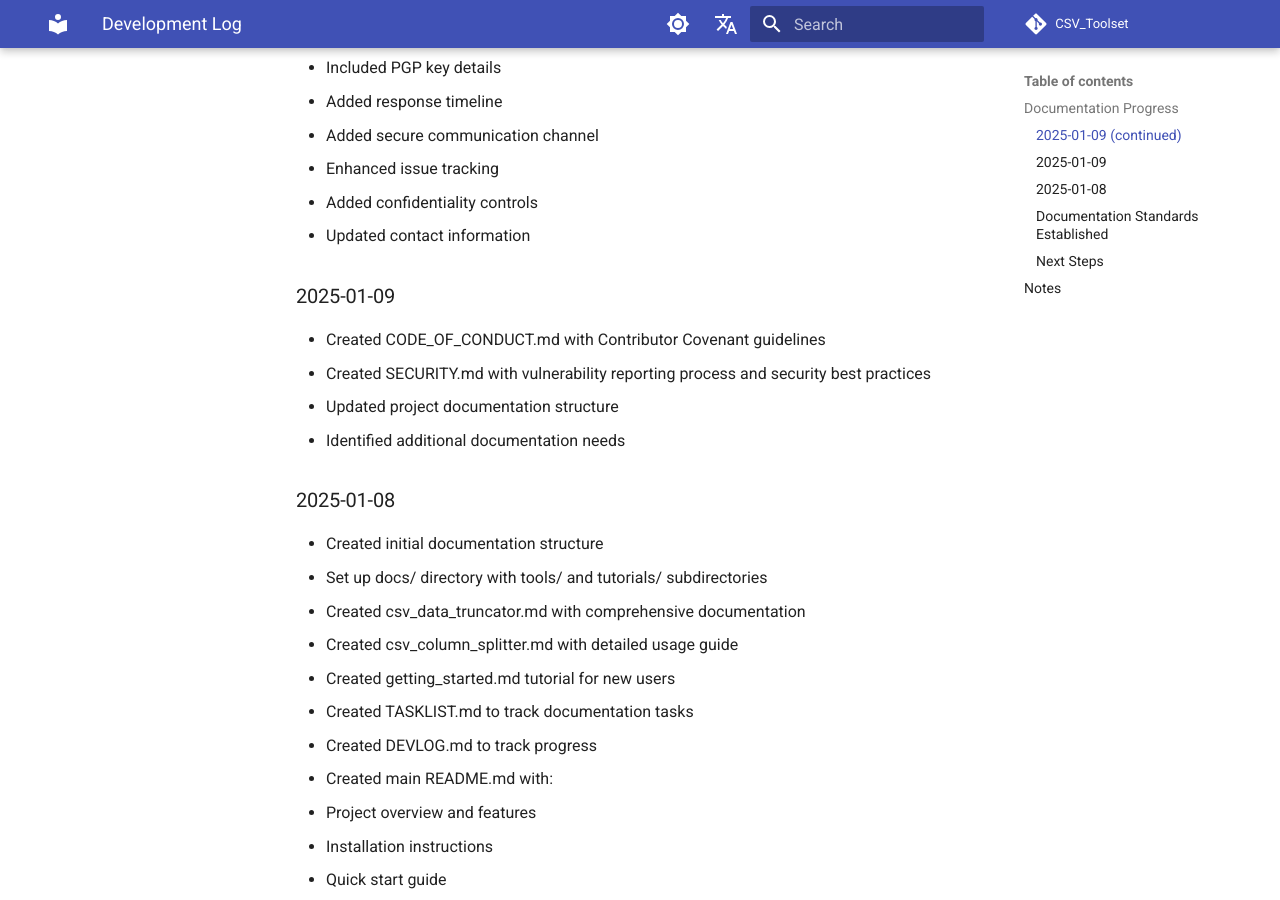
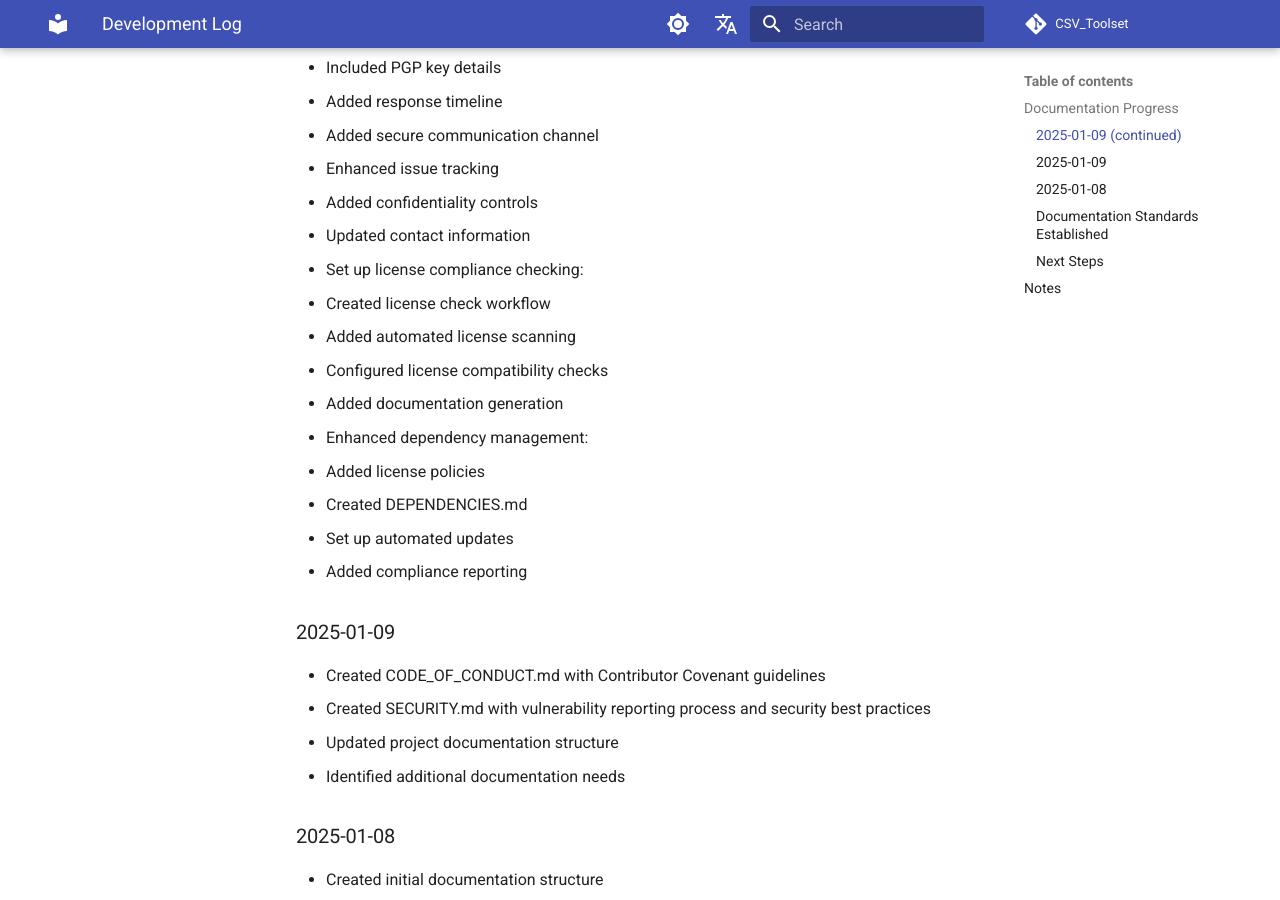
Before and after one commit to rfd62794/CSV_Toolset, an MkDocs documentation site: the page built from docs/DEVLOG.md, in a window 1280 px wide and 900 px high, scrolled down 4670 px. Built offline with MkDocs 1.6.1 and Material for MkDocs 9.7.7, drawn with Linux system fonts in a browser that asks for light colours; comment, search, counter and statistics services are not loaded; the version menu is left out.

```diff
--- a/docs/DEVLOG.md
+++ b/docs/DEVLOG.md
@@ -140,6 +140,16 @@
   - Enhanced issue tracking
   - Added confidentiality controls
   - Updated contact information
+- Set up license compliance checking:
+  - Created license check workflow
+  - Added automated license scanning
+  - Configured license compatibility checks
+  - Added documentation generation
+- Enhanced dependency management:
+  - Added license policies
+  - Created DEPENDENCIES.md
+  - Set up automated updates
+  - Added compliance reporting
 
 ### 2025-01-09
 - Created CODE_OF_CONDUCT.md with Contributor Covenant guidelines
```
Also changed, not shown: CHANGELOG.md (+18 -0 lines), docs/TASKLIST.md (+5 -1 lines), docs/legal/DEPENDENCIES.md (added, +61 -0 lines), 2 other files.
